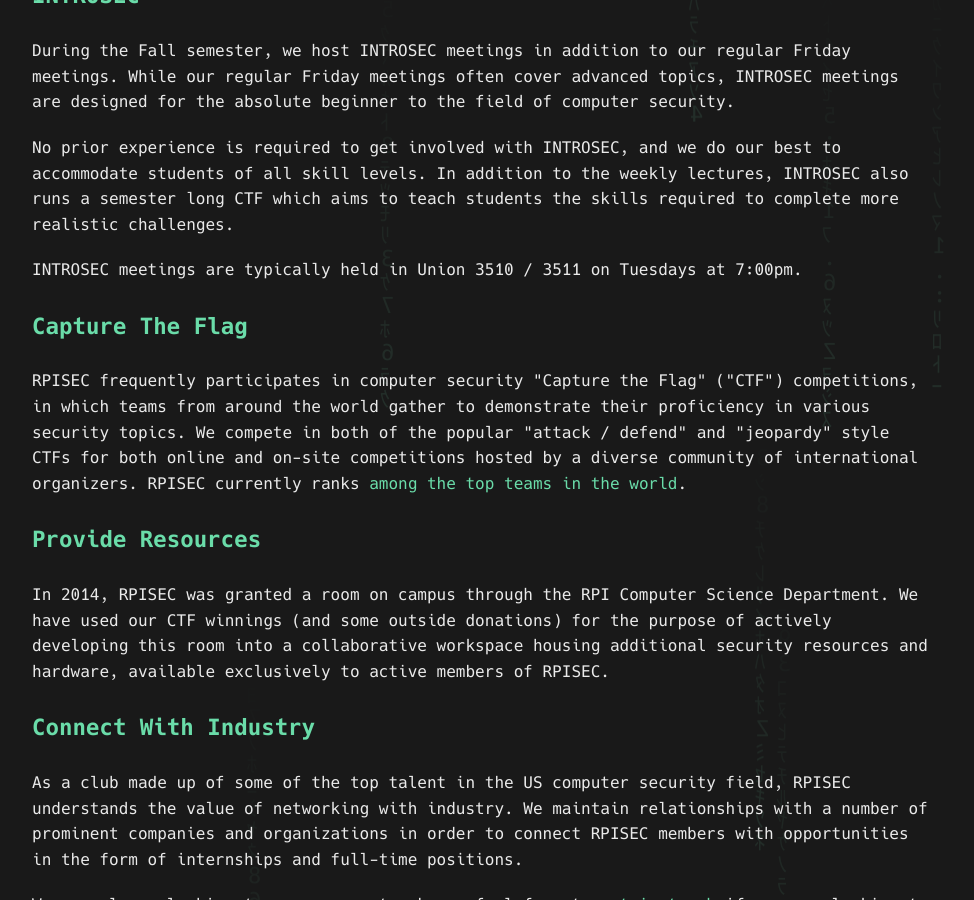
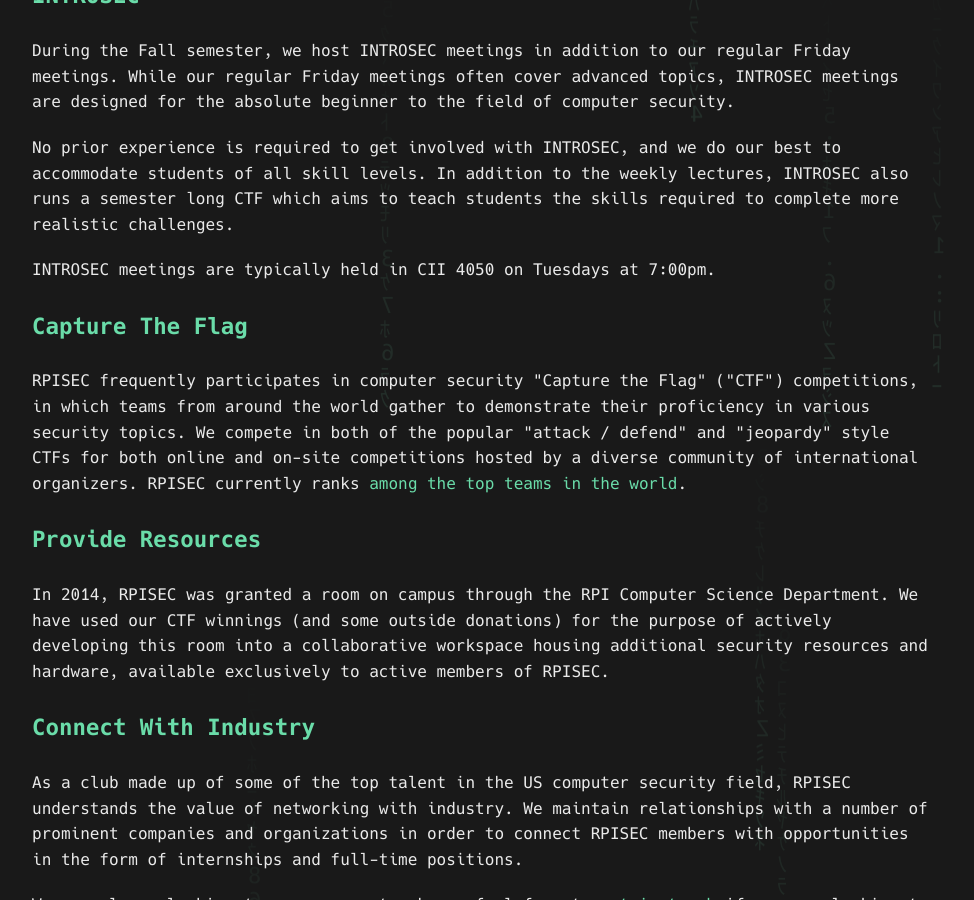
Before and after one commit to RPISEC/website, a Jekyll site: the page built from about.html, in a window 1280 px wide and 900 px high, scrolled down 1444 px. Shown: the whole window, without its empty margins (158-1132 px from the left). Built offline with Jekyll 4.4.1, drawn with Linux system fonts in a browser that asks for light colours.

Commit message:
Fix introsec location

```diff
--- a/about.html
+++ b/about.html
@@ -66,7 +66,7 @@
             <p>No prior experience is required to get involved with INTROSEC, and we do our best to accommodate students
                 of all skill levels. In addition to the weekly lectures, INTROSEC also runs a semester long CTF which
                 aims to teach students the skills required to complete more realistic challenges.</p>
-            <p>INTROSEC meetings are typically held in Union 3510 / 3511 on Tuesdays at 7:00pm.</p>
+            <p>INTROSEC meetings are typically held in CII 4050 on Tuesdays at 7:00pm.</p>
             <h4>Capture The Flag</h4>
             <p>RPISEC frequently participates in computer security "Capture the Flag" ("CTF") competitions, in which
                 teams from around the world gather to demonstrate their proficiency in various security topics. We
```
